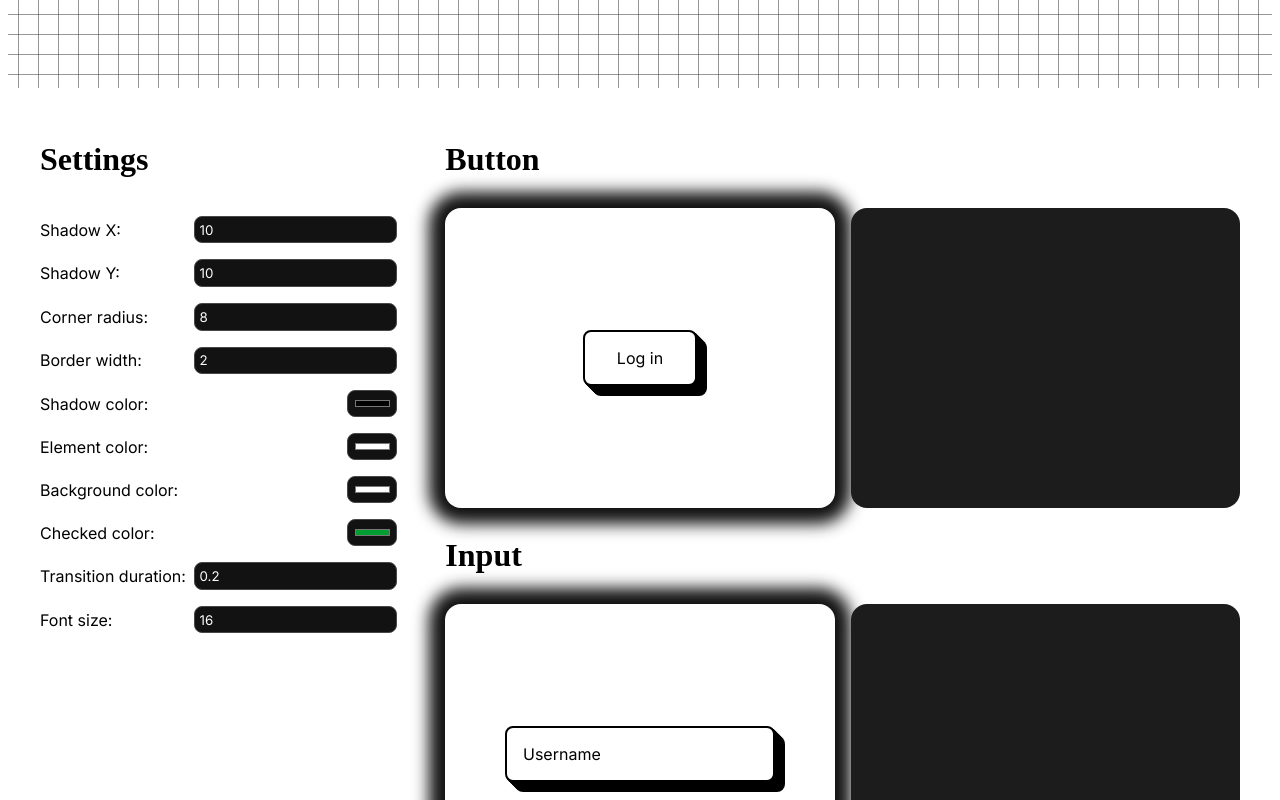
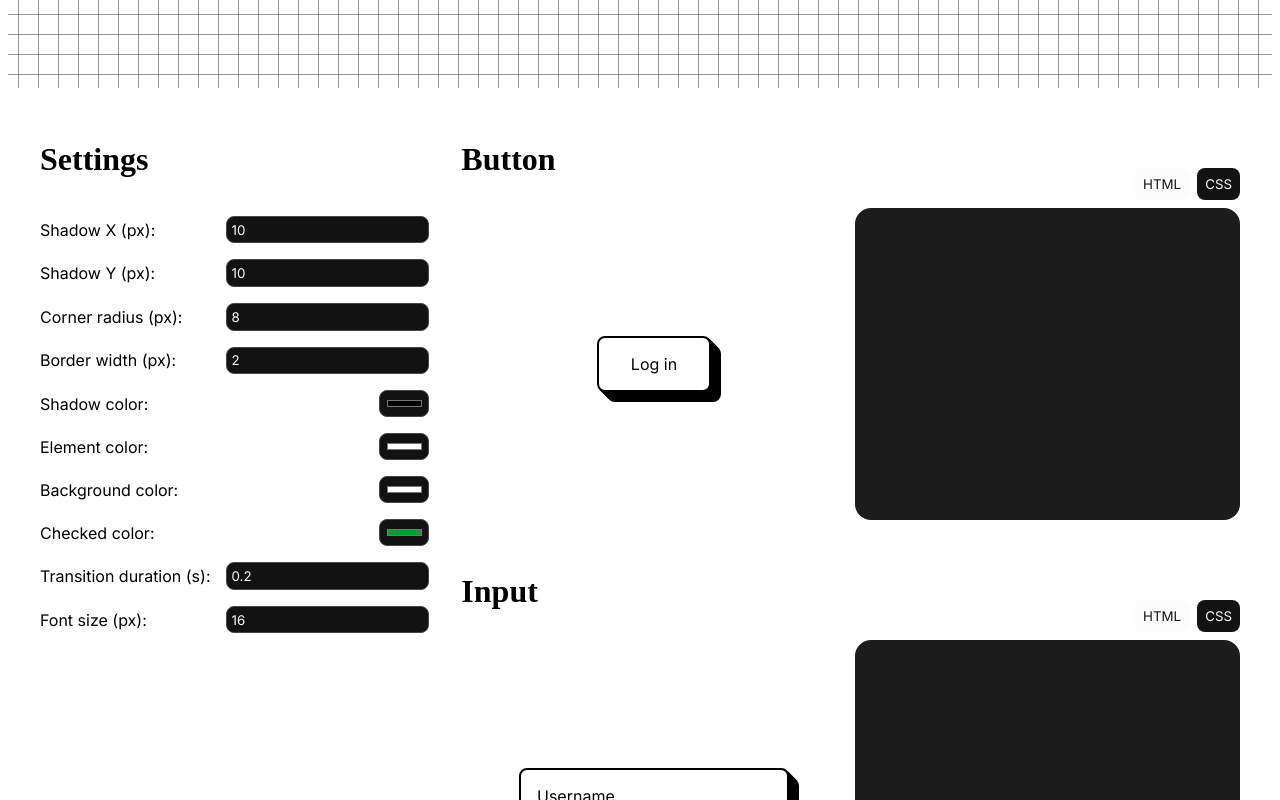
Before and after one commit to majoouoo/neubrutalist-ui, a SvelteKit app: page / in a window 1280 px wide. Shown: the part 400-1200 px from the top of the page. Built offline with nearby package versions, Linux system fonts and the light colour scheme.

Commit message:
Added tabs for code blocks, fixed negative box shadow coordinates

```diff
--- a/src/routes/+page.svelte
+++ b/src/routes/+page.svelte
@@ -13,8 +13,8 @@
   let boxShadow = "";
   const updateBoxShadow = (shadowX, shadowY, shadowColor) => {
     boxShadow = "";
-    for (let i = 1; i < Math.max(shadowX, shadowY); i++) {
-      boxShadow += `${shadowX / Math.max(shadowX, shadowY) * i}px ${shadowY / Math.max(shadowX, shadowY) * i}px ${shadowColor}, `;
+    for (let i = 1; i < Math.max(Math.abs(shadowX), Math.abs(shadowY)); i++) {
+      boxShadow += `${shadowX / Math.max(Math.abs(shadowX), Math.abs(shadowY)) * i}px ${shadowY / Math.max(Math.abs(shadowX), Math.abs(shadowY)) * i}px ${shadowColor}, `;
     }
     boxShadow += `${shadowX}px ${shadowY}px ${shadowColor}`;
   };
@@ -29,12 +29,21 @@
     switchShadow += `0px ${fontSize * 2 * 16}px ${shadowColor}`;
   }
   $: updateSwitchShadow(shadowColor, fontSize);
+
+  let activeCodeTabs = {
+    button: "html",
+    input: "html",
+    checkbox: "html"
+  }
+  const setActiveCodeTab = (component, tab) => {
+    activeCodeTabs[component] = tab;
+  }
 </script>
 
 <main>
   <div id="hero">
     <h1>Neubrutalist UI <span class="saint-font" id="heading-g">G</span>enerator</h1>
-    <p>Effortlessly create bold, eye-catching interfaces - fully customizable elements for striking design aesthetics.</p>
+    <p>Effortlessly create bold, eye-catching interfaces with these fully customizable elements.</p>
   </div>
   <div id="content"
   style="
@@ -54,19 +63,19 @@
     <div id="settings">
       <h1>Settings</h1>
       <div class="setting">
-        <label for="shadow-x">Shadow X:</label>
+        <label for="shadow-x">Shadow X (px):</label>
         <input type="number" name="shadow-x" bind:value={shadowX}>
       </div>
       <div class="setting">
-        <label for="shadow-y">Shadow Y:</label>
+        <label for="shadow-y">Shadow Y (px):</label>
         <input type="number" name="shadow-y" bind:value={shadowY}>
       </div>
       <div class="setting">
-        <label for="corner-radius">Corner radius:</label>
+        <label for="corner-radius">Corner radius (px):</label>
         <input type="number" name="corner-radius" bind:value={cornerRadius}>
       </div>
       <div class="setting">
-        <label for="border-width">Border width:</label>
+        <label for="border-width">Border width (px):</label>
         <input type="number" name="border-width" bind:value={borderWidth}>
       </div>
       <div class="setting">
@@ -86,28 +95,39 @@
         <input type="color" name="checked-color" bind:value={checkedColor}>
       </div>
       <div class="setting">
-        <label for="transition-duration">Transition duration:</label>
+        <label for="transition-duration">Transition duration (s):</label>
         <input type="number" name="transition-duration" bind:value={transitionDuration} step="0.1">
       </div>
       <div class="setting">
-        <label for="font-size">Font size:</label>
+        <label for="font-size">Font size (px):</label>
         <input type="number" name="font-size" bind:value={fontSize}>
       </div>
     </div>
 
+    <div class="component-section">
       <header class="component-header">
         <h1>Button</h1>
       </header>
+      <div class="code-tabs">
+        <button on:click={() => setActiveCodeTab("button", "html")} class:active-code-tab={activeCodeTabs.button == "html"}>HTML</button>
+        <button on:click={() => setActiveCodeTab("button", "css")} class:active-code-tab={activeCodeTabs.button == "css"}>CSS</button>
+      </div>
       <div class="component-card">
         <button class="component">Log in</button>
       </div>
       <div class="code">
         <code></code>
       </div>
+    </div>
 
+    <div class="component-section">
       <header class="component-header">
         <h1>Input</h1>
       </header>
+      <div class="code-tabs">
+        <button on:click={() => setActiveCodeTab("input", "html")} class:active-code-tab={activeCodeTabs.input == "html"}>HTML</button>
+        <button on:click={() => setActiveCodeTab("input", "css")} class:active-code-tab={activeCodeTabs.input == "css"}>CSS</button>
+      </div>
       <div class="component-card">
         <div class="input-wrapper">
           <input type="text" name="Input" class="component" placeholder=" ">
@@ -117,10 +137,16 @@
       <div class="code">
         <code></code>
       </div>
+    </div>
 
+    <div class="component-section">
       <header class="component-header">
         <h1>Checkbox</h1>
       </header>
+      <div class="code-tabs">
+        <button on:click={() => setActiveCodeTab("checkbox", "html")} class:active-code-tab={activeCodeTabs.checkbox == "html"}>HTML</button>
+        <button on:click={() => setActiveCodeTab("checkbox", "css")} class:active-code-tab={activeCodeTabs.checkbox == "css"}>CSS</button>
+      </div>
       <div class="component-card">
         <div class="checkbox-wrapper">
           <input type="checkbox" name="checkbox" class="checkbox">
@@ -131,6 +157,8 @@
       <div class="code">
         <code></code>
       </div>
+    </div>
+
   </div>
 </main>
 
@@ -157,9 +185,9 @@
 
   #content {
     display: grid;
-    grid-template-columns: 1fr 1fr 1fr;
-    grid-template-rows: repeat(4, auto 300px);
-    gap: 0.5rem 1rem;
+    grid-template-columns: 1fr 2fr;
+    grid-template-rows: repeat(4, 400px);
+    gap: 2rem;
     padding: 2rem;
   }
 
@@ -175,7 +203,6 @@
     align-self: flex-start;
 
     gap: 1rem;
-    margin-right: 2rem;
   }
 
   .setting {
@@ -197,10 +224,33 @@
     font-family: "Inter", sans-serif;
   }
 
-  .component-header {
-    grid-column: 2 / -1;
-    width: 100%;
-    z-index: 100;
+  .component-section {
+    display: grid;
+    grid-template-columns: 1fr 1fr;
+    grid-template-rows: auto 1fr;
+    gap: 0.5rem;
+  }
+
+  .code-tabs {
+    display: flex;
+    justify-content: flex-end;
+    align-items: flex-end;
+    gap: 0.5rem;
+  }
+
+  .code-tabs button {
+    background-color: var(--black);
+    color: var(--white);
+    border: none;
+    border-radius: 0.5rem;
+    padding: 0.5rem;
+    font-family: "Inter", sans-serif;
+    cursor: pointer;
+  }
+
+  .code-tabs button.active-code-tab {
+    background-color: var(--white);
+    color: var(--black);
   }
 
   .component-card {
@@ -209,7 +259,7 @@
     align-items: center;
     background-color: var(--background-color);
     border-radius: 1rem;
-    box-shadow: 0 0 1rem 1rem var(--black);
+    overflow: hidden;
   }
 
   .code {
@@ -257,7 +307,7 @@
     z-index: 1;
     pointer-events: none;
     transform: translateY(calc(var(--border-width) + var(--font-size-rem))) translateX(calc(var(--border-width) + var(--font-size-rem) / 2)) scale(1);
-    background-color: white;
+    background-color: var(--element-color);
     width: min-content;
     height: min-content;
     padding: 0 calc(var(--font-size-rem) / 2);
```
Lines whose indentation alone changed are shown as unchanged.
